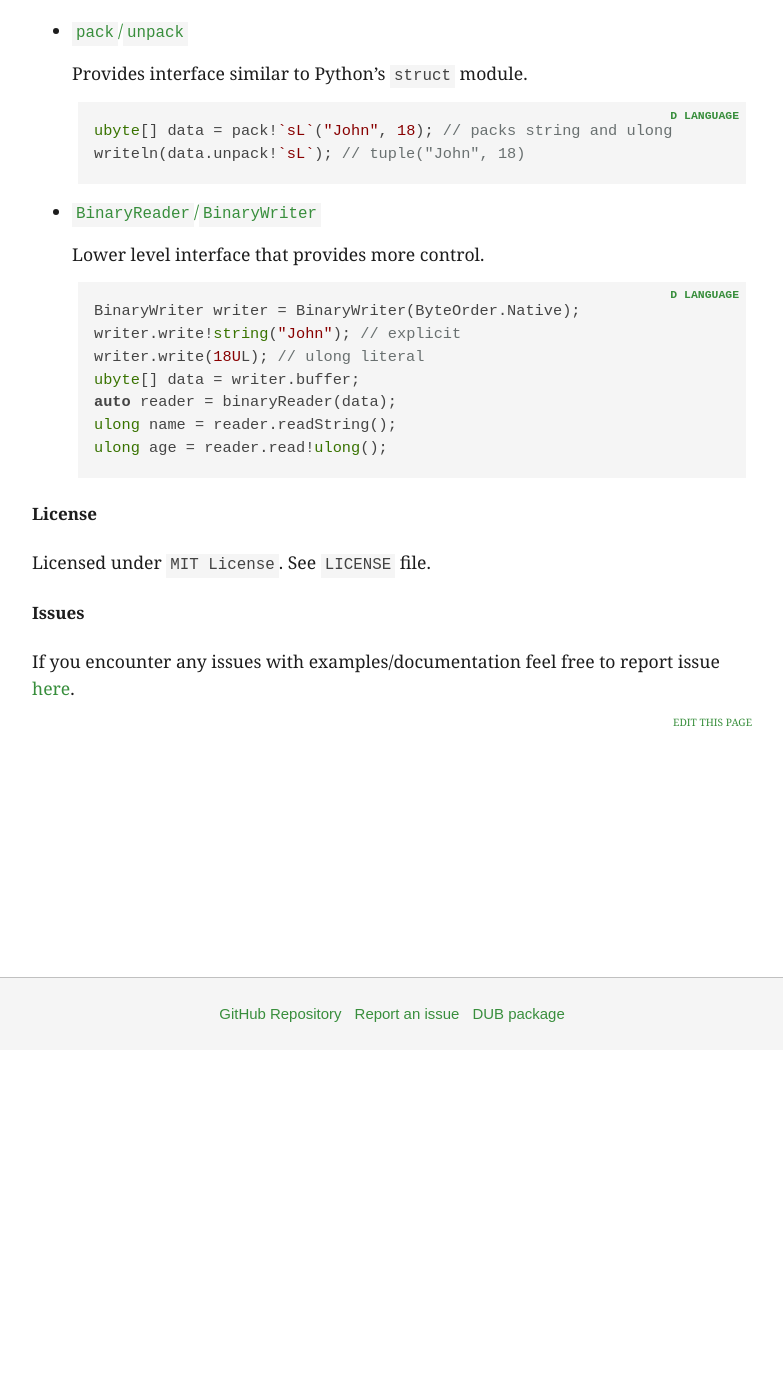
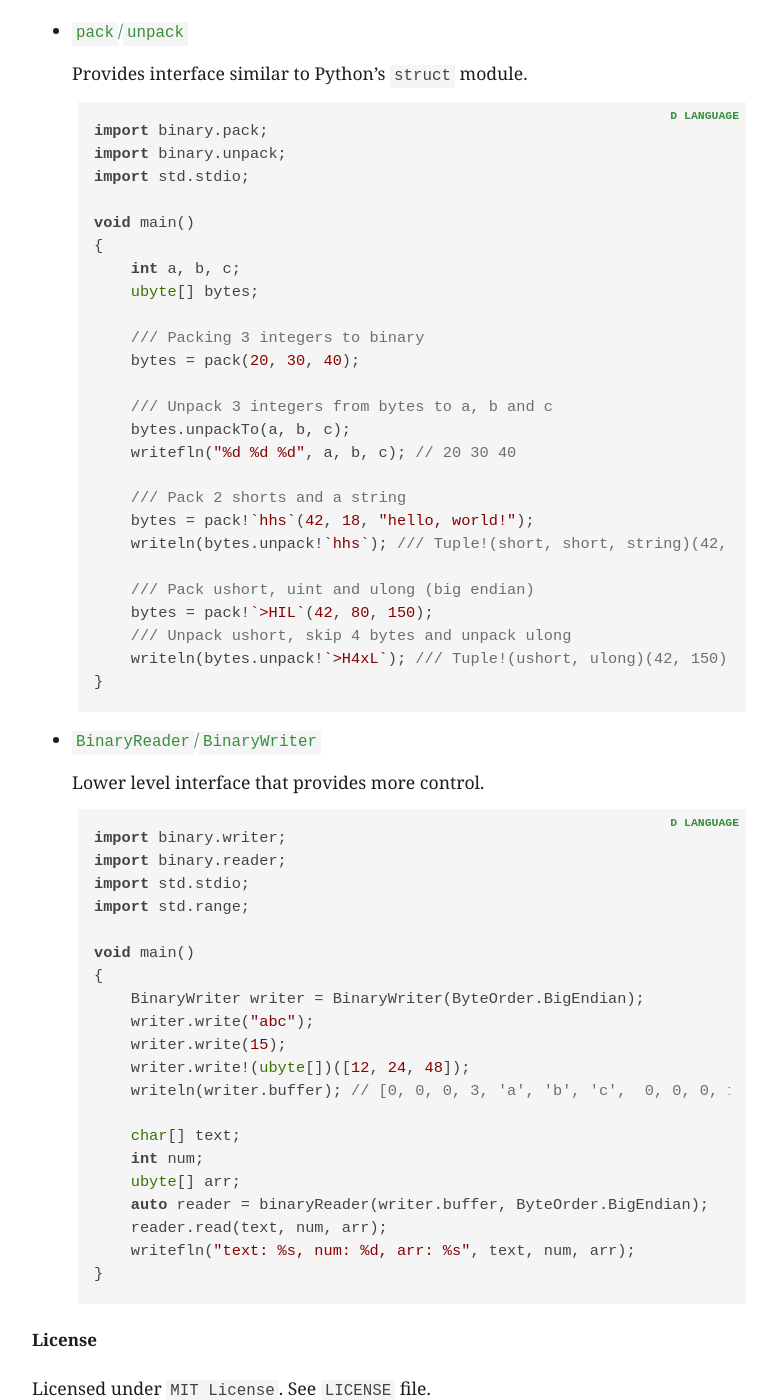
Before and after one commit to robik/pack-d, a Jekyll site: the page built from docs/index.md, in a window 1280 px wide and 1400 px high, scrolled down 227 px. Shown: the whole window, without its empty margins (248-1031 px from the left). Built offline with Jekyll 4.4.1, drawn with Linux system fonts in a browser that asks for light colours; nearby versions of some CDN libraries.

Commit message:
improved exampled on homepage

````diff
--- a/docs/index.md
+++ b/docs/index.md
@@ -14,8 +14,31 @@ It provides two interfaces:
    Provides interface similar to Python's `struct` module.
 
    ```D
-   ubyte[] data = pack!`sL`("John", 18); // packs string and ulong
-   writeln(data.unpack!`sL`); // tuple("John", 18)
+   import binary.pack;
+   import binary.unpack;
+   import std.stdio;
+
+   void main()
+   {
+       int a, b, c;
+       ubyte[] bytes;
+
+       /// Packing 3 integers to binary
+       bytes = pack(20, 30, 40);
+
+       /// Unpack 3 integers from bytes to a, b and c
+       bytes.unpackTo(a, b, c);
+       writefln("%d %d %d", a, b, c); // 20 30 40
+
+       /// Pack 2 shorts and a string
+       bytes = pack!`hhs`(42, 18, "hello, world!");
+       writeln(bytes.unpack!`hhs`); /// Tuple!(short, short, string)(42, 18, "hello, world!")
+
+       /// Pack ushort, uint and ulong (big endian)
+       bytes = pack!`>HIL`(42, 80, 150);
+       /// Unpack ushort, skip 4 bytes and unpack ulong
+       writeln(bytes.unpack!`>H4xL`); /// Tuple!(ushort, ulong)(42, 150)
+   }
    ```
 
  - [`BinaryReader`/`BinaryWriter`](/pack-d/reader-writer/)
@@ -23,13 +46,26 @@ It provides two interfaces:
    Lower level interface that provides more control.
 
    ```D
-   BinaryWriter writer = BinaryWriter(ByteOrder.Native);
-   writer.write!string("John"); // explicit
-   writer.write(18UL); // ulong literal
-   ubyte[] data = writer.buffer;
-   auto reader = binaryReader(data);
-   ulong name = reader.readString();
-   ulong age = reader.read!ulong();
+   import binary.writer;
+   import binary.reader;
+   import std.stdio;
+   import std.range;
+
+   void main()
+   {
+       BinaryWriter writer = BinaryWriter(ByteOrder.BigEndian);
+       writer.write("abc");
+       writer.write(15);
+       writer.write!(ubyte[])([12, 24, 48]);
+       writeln(writer.buffer); // [0, 0, 0, 3, 'a', 'b', 'c',  0, 0, 0, 15,  0, 0, 0, 3, 12, 24, 48]
+
+       char[] text;
+       int num;
+       ubyte[] arr;
+       auto reader = binaryReader(writer.buffer, ByteOrder.BigEndian);
+       reader.read(text, num, arr);
+       writefln("text: %s, num: %d, arr: %s", text, num, arr);
+   }
    ```
 
 
````
